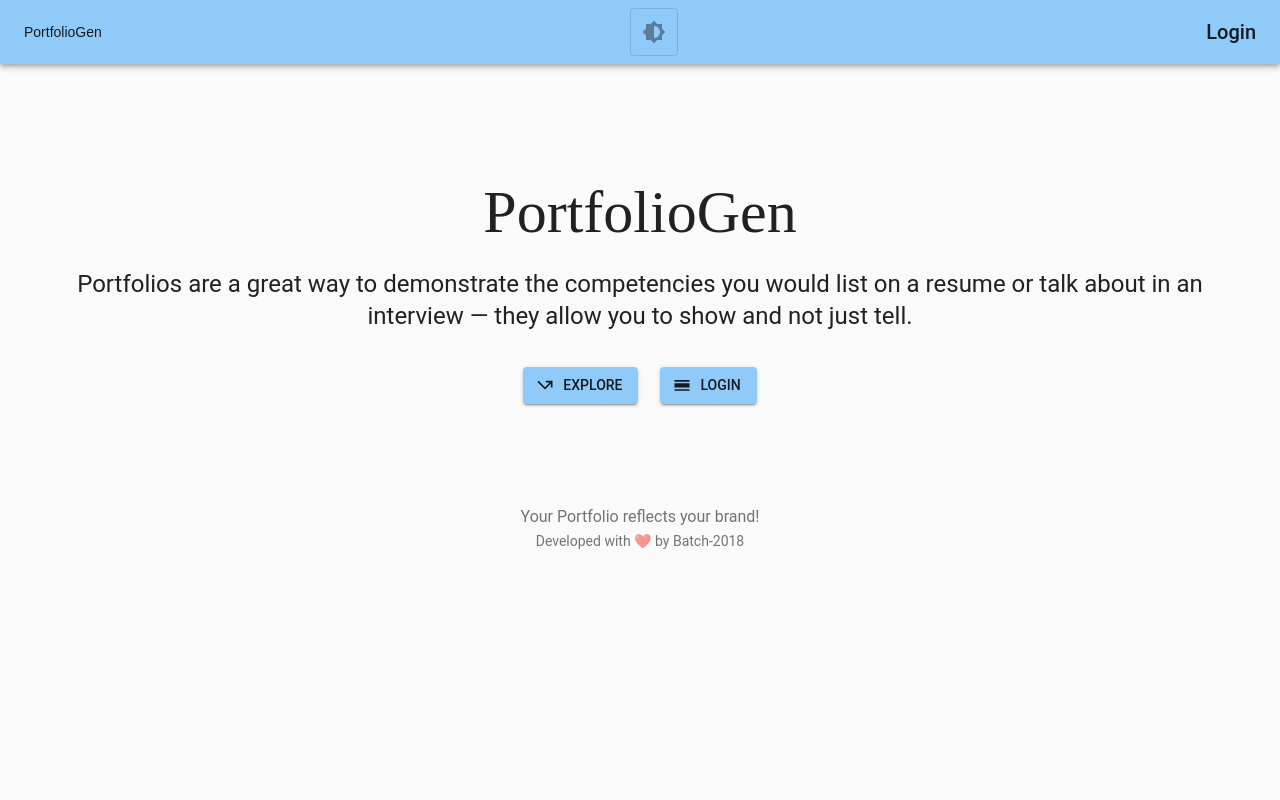
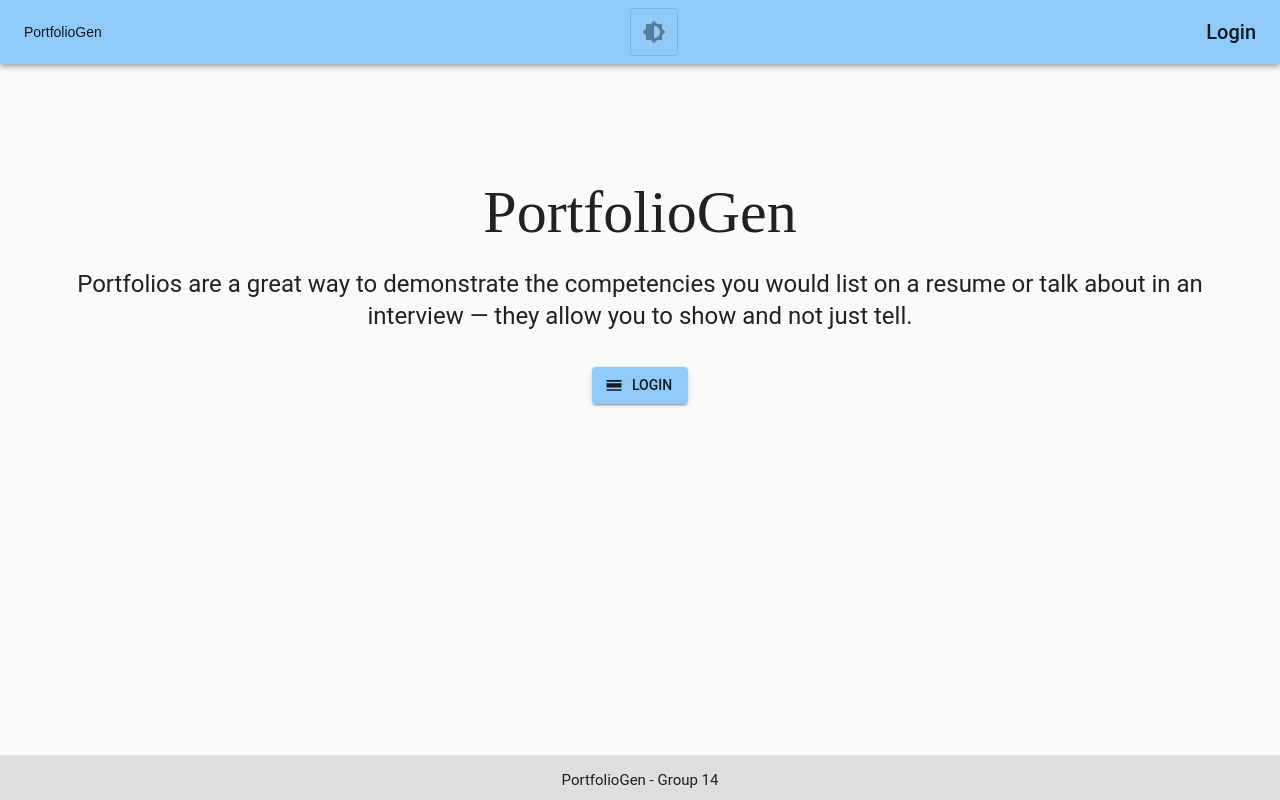
Before and after one commit to Anthima/Portfoliogen, a React (Create React App) app in the folder Automated-Portfolio-Generator-main/: page / in a window 1280 px wide. Built offline with nearby package versions, Linux system fonts and the light colour scheme; no server answers.

Commit message:
Removed explore button, edited footer

```diff
--- a/Automated-Portfolio-Generator-main/src/components/BaseTemp.js
+++ b/Automated-Portfolio-Generator-main/src/components/BaseTemp.js
@@ -92,19 +92,23 @@ export default function BaseTemp(props) {
             }
             <div className={classes.heroButtons}>
               <Grid container spacing={2} justify="center">
-                {!user ?
+                {
+                // lOGIN BEHIND BELOW CODE: IF USER IS ONLINE, SHOW BUTTON 1 ELSE SHOW BUTTON 2
+                !user ?
                   (
-                    <Grid item>
-                      <Button
-                        className={classes.btns}
-                        variant="contained"
-                        color="secondary"
-                        startIcon={<CallMissedOutgoingIcon />}
-                        href='#working'
-                      >
-                        Explore
-                      </Button>
-                    </Grid>
+                    <div></div>
+                    // BELOW CODE HAS BEEN COMMENTED TO REMOVE EXPLORE BUTTON, WE ARE SHOWING EMPTY DIV
+                    // <Grid item>
+                    //   <Button
+                    //     className={classes.btns}
+                    //     variant="contained"
+                    //     color="secondary"
+                    //     startIcon={<CallMissedOutgoingIcon />}
+                    //     href='#working'
+                    //   >
+                    //     Explore
+                    //   </Button>
+                    // </Grid>
 
                   ) :
                   (
--- a/Automated-Portfolio-Generator-main/src/components/FooterBottom.js
+++ b/Automated-Portfolio-Generator-main/src/components/FooterBottom.js
@@ -5,18 +5,21 @@ import { makeStyles } from '@material-ui/core/styles';
 
 const useStyles = makeStyles((theme) => ({
   footer: {
-    padding: theme.spacing(2),
+    backgroundColor: '#dedede',
+    position: 'absolute',
+    left: '0',
+    bottom: '0',
+    height: '45px',
+    width: '100%',
+    overflow: 'hidden'
   },
 }));
 
-
+// THIS FUNCTION ISN'T CALLED
 function Copyright() {
   return (
     <Typography variant="body2" color="textSecondary" align="center">
-      Developed with ❤️ by {' '}
-      <Link color="inherit" href="https://portfolio.abhisheksrivastava.me">
-        Batch-2018
-      </Link>
+        PortfolioGen
     </Typography>
   );
 }
@@ -25,10 +28,12 @@ function FooterBottom() {
   const classes = useStyles();
   return (
     <footer className={classes.footer}>
-      <Typography variant="subtitle1" align="center" color="textSecondary" component="p">
-        Your Portfolio reflects your brand!
-    </Typography>
-      <Copyright />
+      {/* <Typography variant="subtitle1" align="center" color="textSecondary" component="p"> */}
+        <p style={{textAlign: 'center', fontSize: '15px'}}>PortfolioGen - Group 14</p>
+      {/* </Typography> */}
+      {
+      /* </Copyright> */
+      }
     </footer>
   )
 }
```
